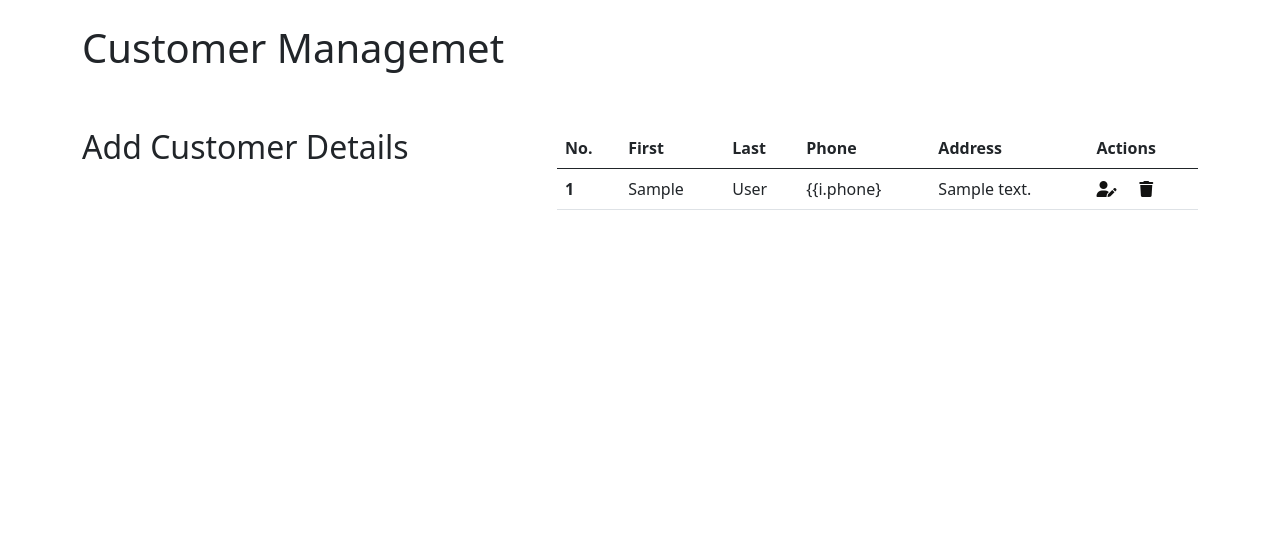
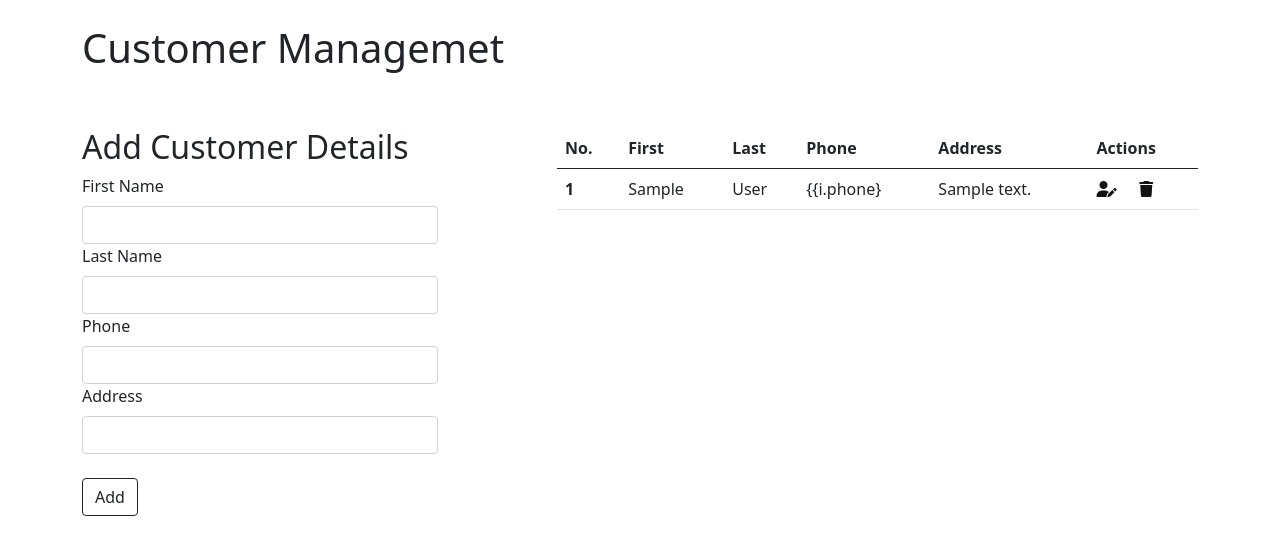
Before and after one commit to rahulsrajput/Project_CRUD_Basic, a Django app: template templates/home.html in a window 1280 px wide. Shown: the top 555 px of the page. Run offline with Django 5.2, Linux system fonts and the light colour scheme; the template is opened without the code that fills it: most values are stand-ins (such as "Sample title", 1, 10 or a date in 2020); some libraries are stand-ins or nearby versions.

Commit message:
home view setup & html form

```diff
--- a/templates/home.html
+++ b/templates/home.html
@@ -5,6 +5,24 @@
 
     <div class="col-lg-4 mt-5">
         <h2>Add Customer Details</h2>
+
+        <form action="" method="post">
+            {% csrf_token %}
+
+            <label for="InputFirst" class="form-label">First Name</label>
+            <input type="text" class="form-control" id="InputFirst" required name="InputFirst">
+
+            <label for="InputLast" class="form-label">Last Name</label>
+            <input type="text" class="form-control" id="InputLast" required name="InputLast">
+
+            <label for="InputPhone" class="form-label">Phone</label>
+            <input type="number" min="10" class="form-control" id="InputPhone" required name="InputPhone">
+
+            <label for="InputAddress" class="form-label">Address</label>
+            <input type="text" class="form-control" id="InputAddress" required name="InputAddress">
+
+            <input type="submit" value="Add" class="btn btn-outline-dark mt-4">
+        </form>
     </div>
 
     <div class="col-lg-7 mt-5 table-responsive">
```
Also changed, not shown: app/views.py (+9 -0 lines).
